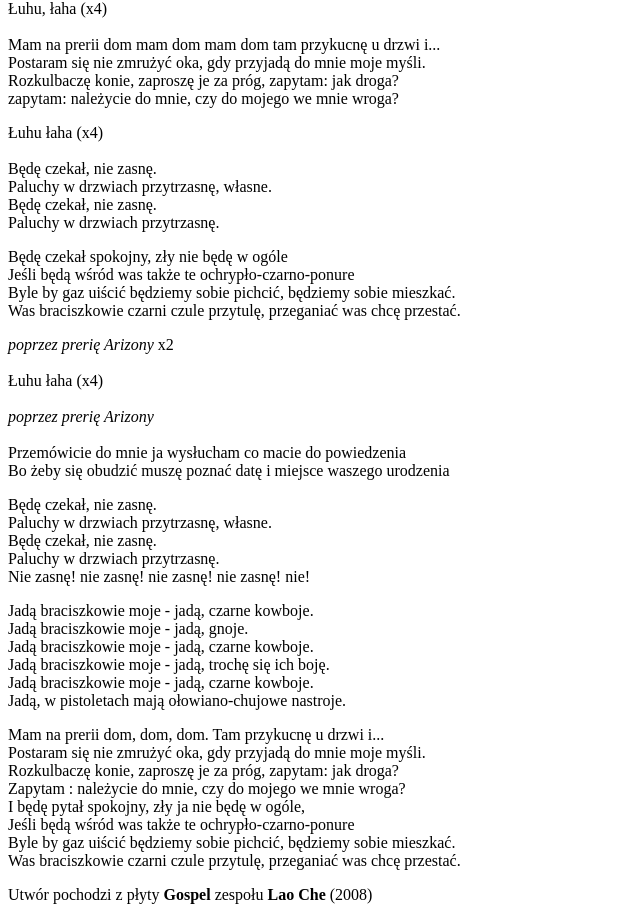
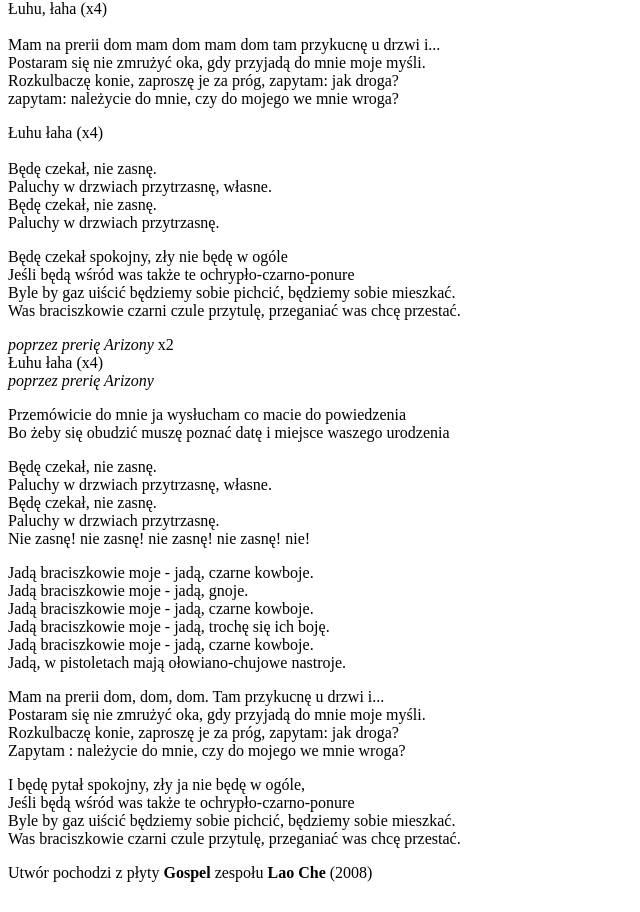
Before and after one commit to ponurrrak/iamgit, a plain HTML site: page index.html in a window 1280 px wide. Shown: the part 114-1026 px from the top of the page, without its empty margins (0-640 px from the left). After the commit the page ends 1004 px from the top, so only its background shows below. Drawn offline with Linux system fonts and the light colour scheme.

Commit message:
Improve html code

```diff
--- a/index.html
+++ b/index.html
@@ -10,7 +10,9 @@
 		<link rel="stylesheet" href="css/style.css">
 	</head>
 	<body>
-    <section class="container">
+    <section>
+      <div class="container">
+        <div class="song-info">
           <header>
             <h1>
               &bdquo;Czarne Kowboje&rdquo;
@@ -18,7 +20,6 @@
             <h2>
               autor: Hubert &bdquo;Spięty&rdquo; Dobaczewski
             </h2>
-
           </header>
           <article class="song-text">
             <p>
@@ -60,15 +61,13 @@
               </i>
               x2
               <br>
-          <br>
               Łuhu łaha (x4)
-          <br>
               <br>
               <i>
                 poprzez prerię Arizony
               </i>
-          <br>
-          <br>
+            </p>
+            <p>
               Przemówicie do mnie ja wysłucham co macie do powiedzenia
               <br>
               Bo żeby się obudzić muszę poznać datę i miejsce waszego urodzenia
@@ -105,7 +104,8 @@
               Rozkulbaczę konie, zaproszę je za próg, zapytam: jak droga?
               <br>
               Zapytam : należycie do mnie, czy do mojego we mnie wroga?
-          <br>
+            </p>
+            <p>
               I będę pytał spokojny, zły ja nie będę w ogóle,
               <br>
               Jeśli będą wśród was także te ochrypło-czarno-ponure
@@ -118,6 +118,8 @@
           <footer>
             Utwór pochodzi z płyty <strong>Gospel</strong> zespołu <strong>Lao Che</strong> (2008)
           </footer>
+        </div>
+      </div>
     </section>
 	</body>
 </html>
```
Lines whose indentation alone changed are shown as unchanged.
